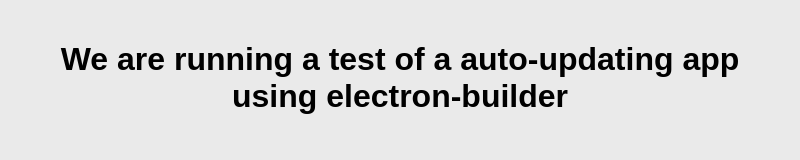
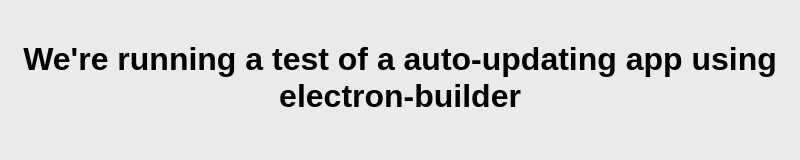
Before and after one commit to Rfaelv/electron-update-test, an Electron app: page index.html in a window 800 px wide. Drawn offline with Linux system fonts and the light colour scheme; no server answers.

Commit message:
vension 1.0.2

```diff
--- a/index.html
+++ b/index.html
@@ -30,7 +30,7 @@
     </style>
 </head>
 <body>
-    <H1>We are running a test of a auto-updating app using electron-builder</H1>
+    <H1>We're running a test of a auto-updating app using electron-builder</H1>
     <p id="version"></p>
     <div id="notification" class="hidden">
         <p id="message"></p>
--- a/package.json
+++ b/package.json
@@ -1,6 +1,6 @@
 {
   "name": "electron-update-test",
-  "version": "1.0.1",
+  "version": "1.0.2",
   "description": "",
   "main": "main.js",
   "scripts": {
```
